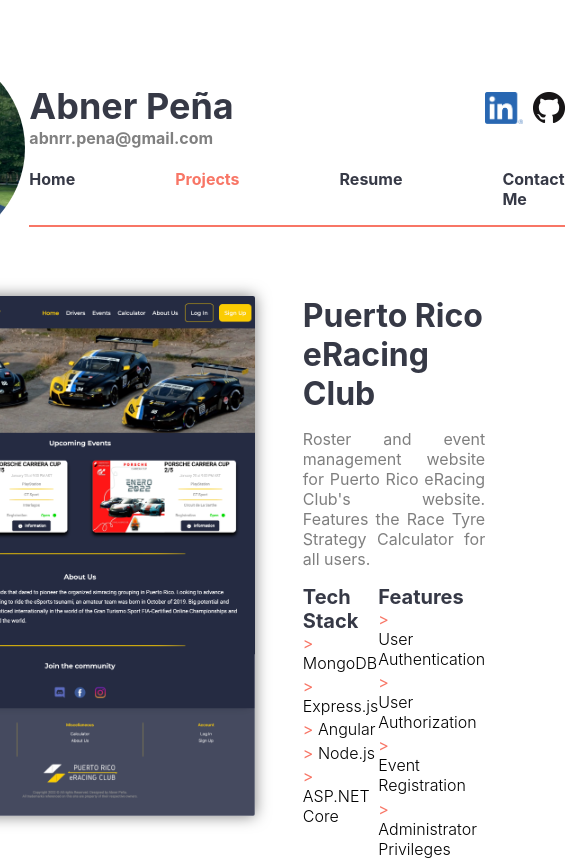
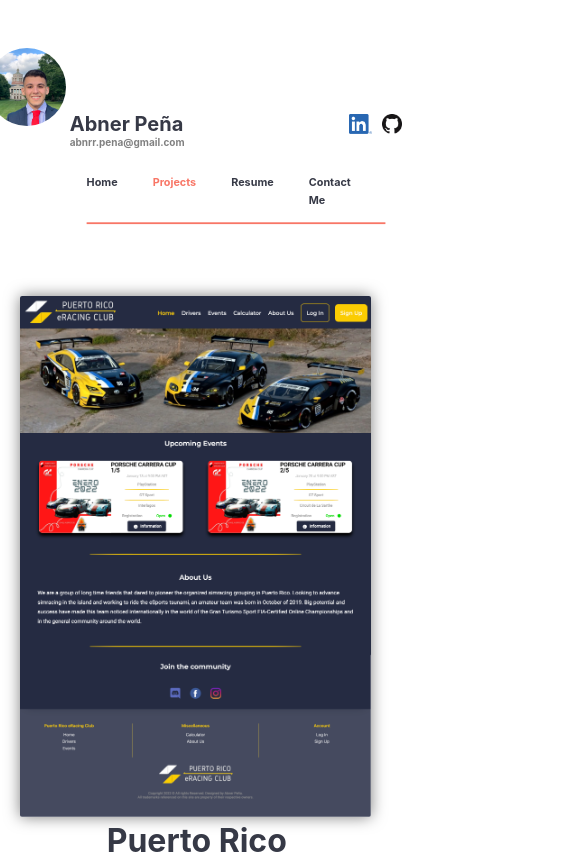
Before and after one commit to AbnerP/portfolio, a React (Create React App) app in the folder portfolio_fe/: page /projects in a window 390 px wide. Shown: the top 860 px of the page, 565 px wide, since content can reach past the window. Built offline with nearby package versions, Linux system fonts and the light colour scheme.

Commit message:
Most website is responsive

```diff
--- a/portfolio_fe/src/App.css
+++ b/portfolio_fe/src/App.css
@@ -47,3 +47,18 @@
   flex-direction: column;
   justify-content: center;
 }
+
+@media (max-width:990px) {
+  .app__container{
+    /* transform: scale(.2); */
+    width: 90vw;
+  }
+
+  .header__portrait {
+    width: 20vw;
+    height: 20vw;
+  }
+
+
+
+}
--- a/portfolio_fe/src/components/Header/Information.css
+++ b/portfolio_fe/src/components/Header/Information.css
@@ -14,3 +14,15 @@
   font-size: 16px;
   color: grey;
 }
+
+@media (max-width:990px) {
+  .info__credentials--name{
+    font-size: 20px;
+    color: var(--text-color);
+  }
+
+  .info__credentials--email{
+    font-size: 10px;
+    color: grey;
+  }
+}
--- a/portfolio_fe/src/components/Header/Links.css
+++ b/portfolio_fe/src/components/Header/Links.css
@@ -38,3 +38,15 @@
   transition: .2s ease-in-out;
   color: var(--accent-color);
 }
+
+@media (max-width:990px) {
+  .links {
+    transform: scale(.9);
+  }
+  .links__item {
+    padding-right: 10vw;
+  }
+  .links__item--anchor {
+    font-size: 12px;
+  }
+}
--- a/portfolio_fe/src/components/Header/Logos.css
+++ b/portfolio_fe/src/components/Header/Logos.css
@@ -10,3 +10,18 @@
   width: auto;
   height: 32px;
 }
+
+@media (max-width:990px) {
+  .logos{
+    padding-bottom:10px ;
+  }
+  .logo--github {
+    margin-left: 10px;
+    width: 20px;
+    height: auto;
+  }
+  .logo--linkedIn {
+    width: auto;
+    height: 20px;
+  }
+}
--- a/portfolio_fe/src/components/Home/Home.css
+++ b/portfolio_fe/src/components/Home/Home.css
@@ -32,3 +32,16 @@
     margin: 1rem;
     font-size: 15px;
 }
+
+@media (max-width:950px) {
+    .home__images{
+        flex-direction: column;
+        align-items: center;
+    }
+
+    .imagesContainer__image{
+        width: 80vw;
+        height: auto;
+        object-fit: cover;
+    }
+}
--- a/portfolio_fe/src/components/Projects/ProjectCard.css
+++ b/portfolio_fe/src/components/Projects/ProjectCard.css
@@ -22,9 +22,7 @@
     justify-content:center;
     padding-left: 3rem;
 }
-.projetCard__information__titleContainer{
-    display: inline-block;
-}
+
 
 .projectCard__information--title{
     transition: .2s ease;
@@ -117,3 +115,35 @@
     border: 1px solid var(--accent-color);
     color: var(--accent-color);
 }
+
+@media (max-width:1020px) {
+    .projectCard{
+        transform: scale(.8);
+    }
+}
+@media (max-width:950px) {
+    .projectCard{
+        transform: scale(1);
+        flex-direction: column;
+        align-items: flex-end;
+        justify-content: center;
+    }
+
+    .projectCard__information{
+        width: 90%;
+    }
+
+    .projetCard__information__titleContainer{
+        width: 90%;
+        text-align: center;
+    }
+
+    .projectCard__information--description{
+        width: 90%;
+    }
+
+    .projectCard__image--container{
+        width: 90vw ;
+        flex-shrink: 0;
+    }
+}
--- a/portfolio_fe/src/components/Resume/Resume.css
+++ b/portfolio_fe/src/components/Resume/Resume.css
@@ -9,3 +9,10 @@
     margin: 2rem 0 5rem 0rem;
     box-shadow: 0px 0px 5px 0px rgba(0, 0, 0, 0.5);
 }
+
+@media (max-width:950px) {
+    .resume__image{
+        width: 90vw;
+
+    }
+}
```
